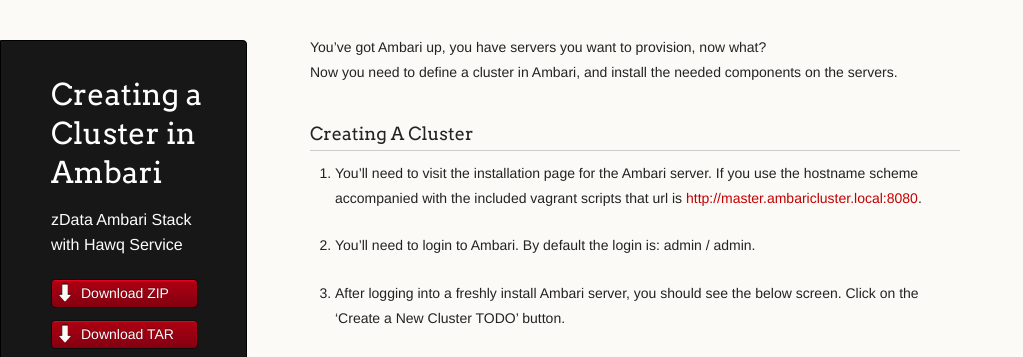
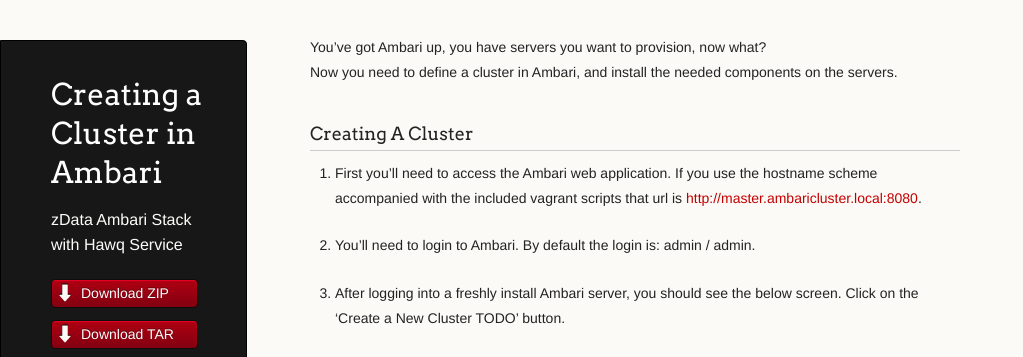
Before and after one commit to zdata-inc/ambari-extensions, a Jekyll site: the page built from getting-setup/creating-a-cluster-in-ambari.md, in a window 1280 px wide and 900 px high. Shown: the top 357 px of the window, without its empty margins (0-1023 px from the left). Built offline with Jekyll 4.4.1, drawn with Linux system fonts in a browser that asks for light colours; Markdown is read by kramdown in place of the engine named in the settings.

Commit message:
Tweak first sentence in creating a cluster in ambari

```diff
--- a/getting-setup/creating-a-cluster-in-ambari.md
+++ b/getting-setup/creating-a-cluster-in-ambari.md
@@ -9,7 +9,7 @@
 
 ### Creating A Cluster
 
-1. You'll need to visit the installation page for the Ambari server.  If you use the hostname scheme accompanied with the included vagrant scripts that url is [http://master.ambaricluster.local:8080](http://master.ambaricluster.local:8080).
+1. First you'll need to access the Ambari web application.  If you use the hostname scheme accompanied with the included vagrant scripts that url is [http://master.ambaricluster.local:8080](http://master.ambaricluster.local:8080).
 
 2. You'll need to login to Ambari.  By default the login is: admin / admin.
 
```
